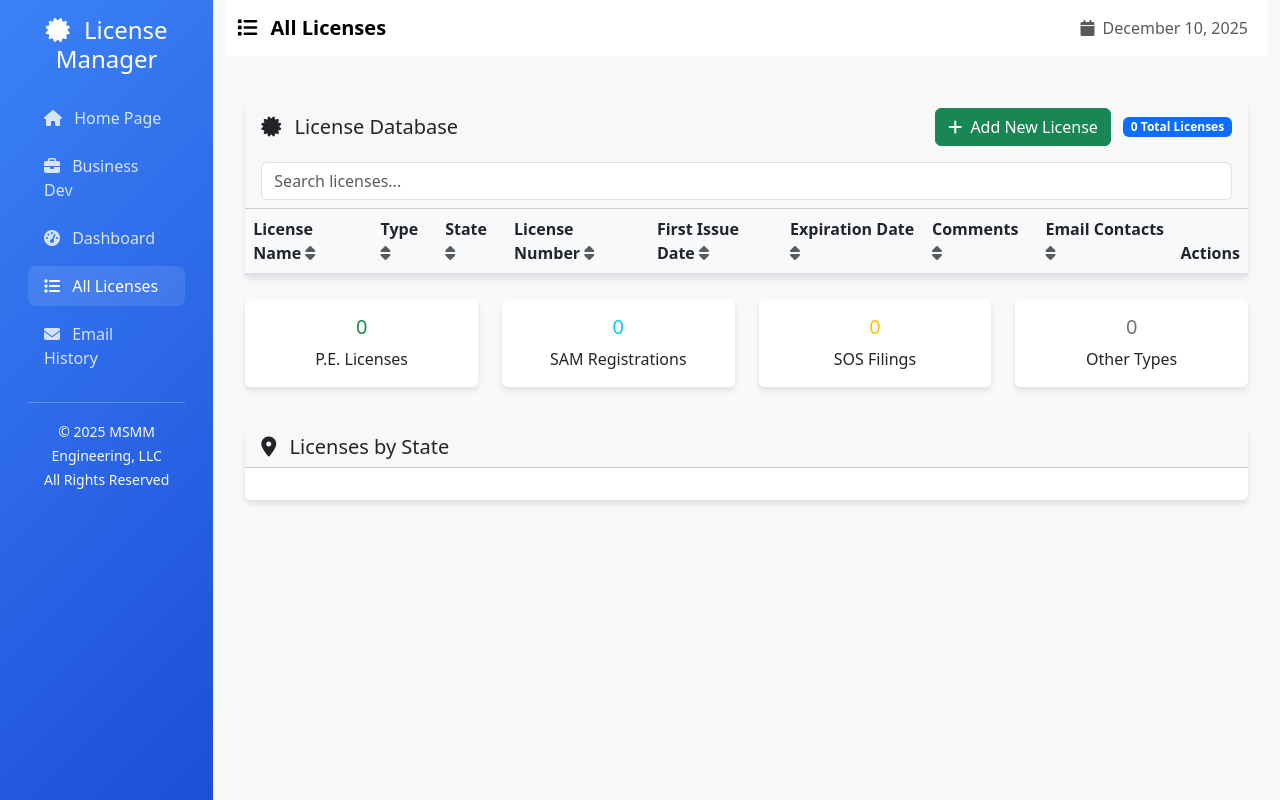
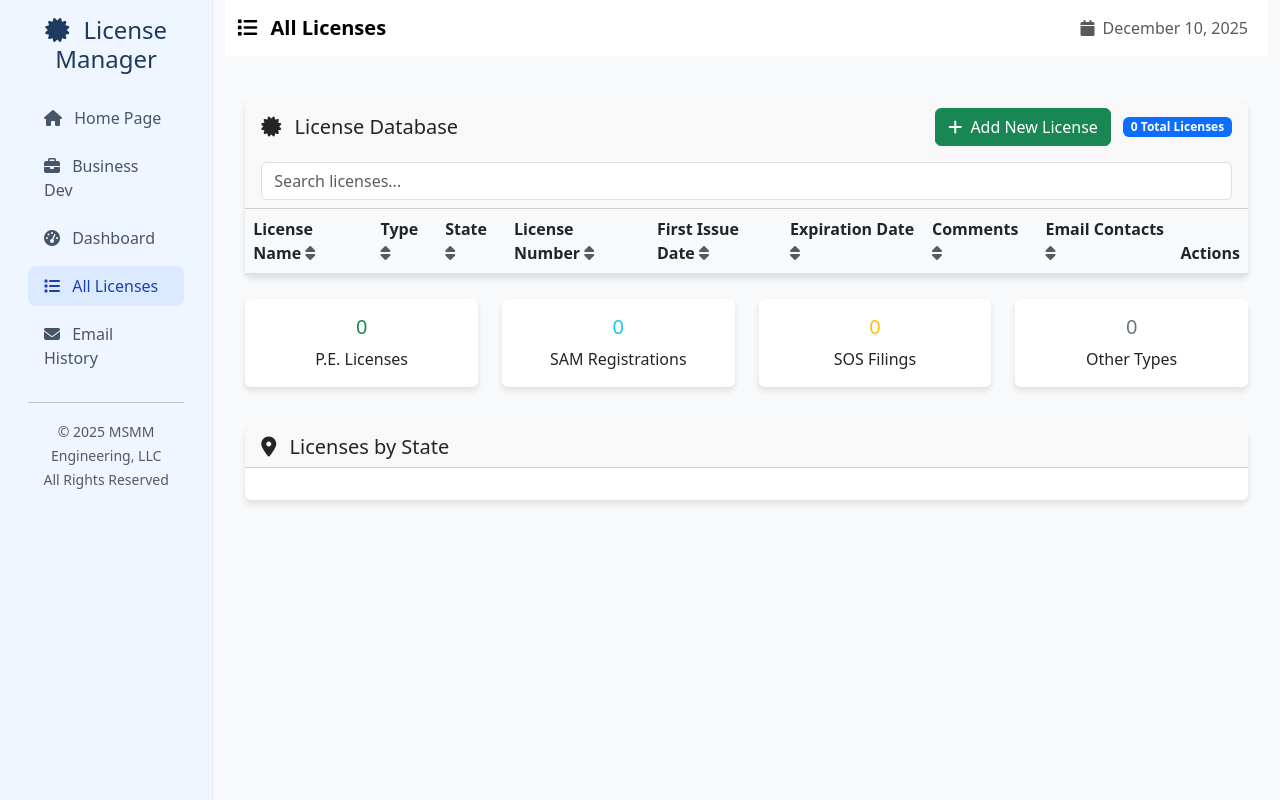
Before and after one commit to MSMM-AITools/msmmai-website, a Flask app: page /licenses in a window 1280 px wide. Run offline with Flask 3, Linux system fonts and the light colour scheme; data that the repository does not hold is empty; parts of the project's set-up code (start-up, migrations or seed data) failed here and were passed over; some libraries are stand-ins or nearby versions.

Commit message:
Side Menu Color Updates

```diff
--- a/AI Tools/LicenseReminderTool-main/templates/base.html
+++ b/AI Tools/LicenseReminderTool-main/templates/base.html
@@ -14,23 +14,24 @@
     <!-- Custom CSS -->
     <style>
         .sidebar {
-            background: linear-gradient(135deg, #3b82f6 0%, #1d4ed8 100%);
+            background: #eff6ff;
             min-height: 100vh;
-            color: white;
+            color: #1e3a5f;
             position: relative;
             display: flex;
             flex-direction: column;
+            border-right: 1px solid #dbeafe;
         }
 
         .sidebar .nav-link {
-            color: rgba(255, 255, 255, 0.8);
+            color: #475569;
             transition: all 0.3s ease;
         }
 
         .sidebar .nav-link:hover,
         .sidebar .nav-link.active {
-            color: white;
-            background-color: rgba(255, 255, 255, 0.1);
+            color: #1e40af;
+            background-color: #dbeafe;
             border-radius: 8px;
         }
 
@@ -244,7 +245,7 @@
                     <hr>
 
                     <div class="mt-auto text-center">
-                        <small class="text-light">
+                        <small class="text-muted">
                             © 2025 MSMM Engineering, LLC
                             <br>All Rights Reserved
                         </small>
```
